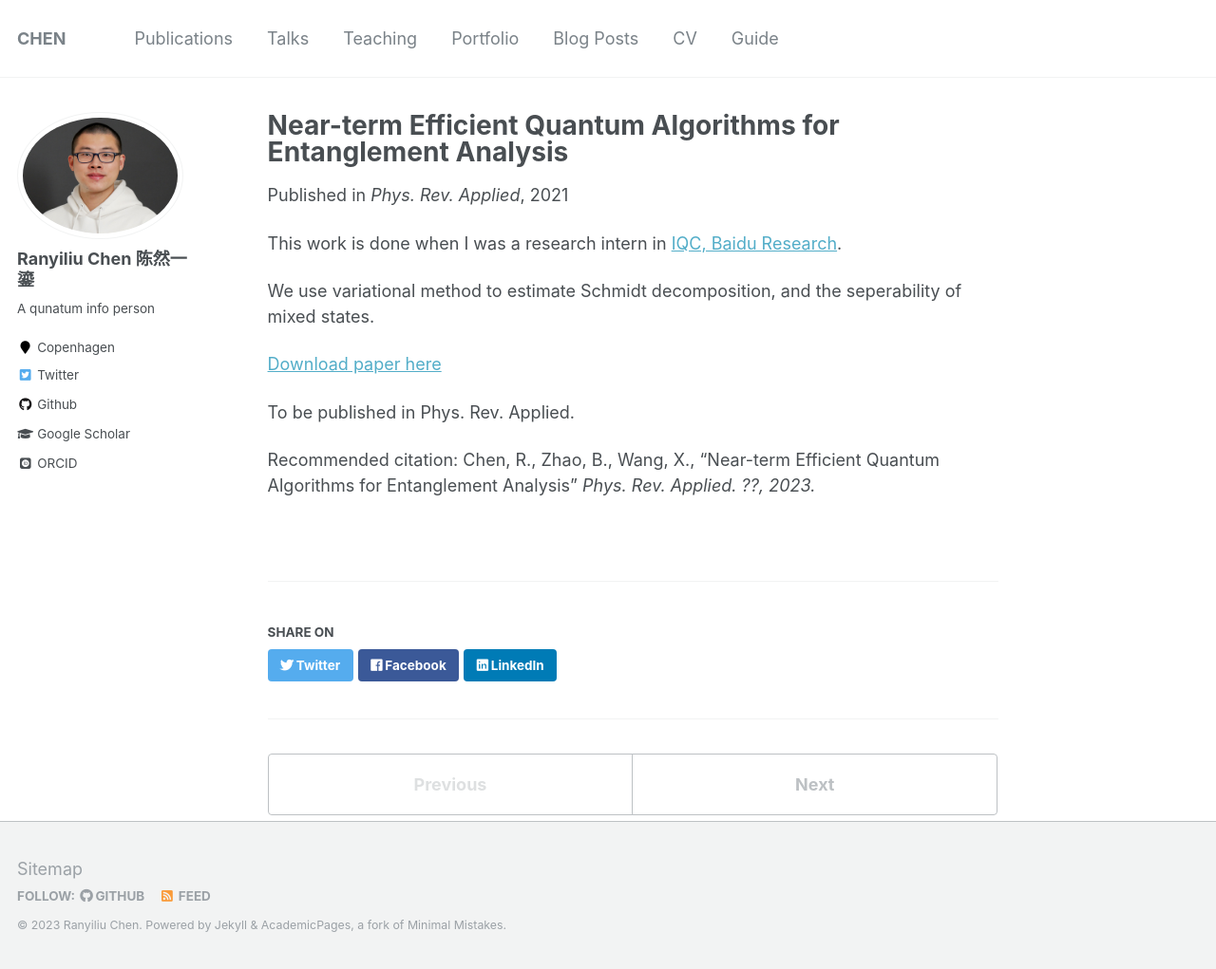
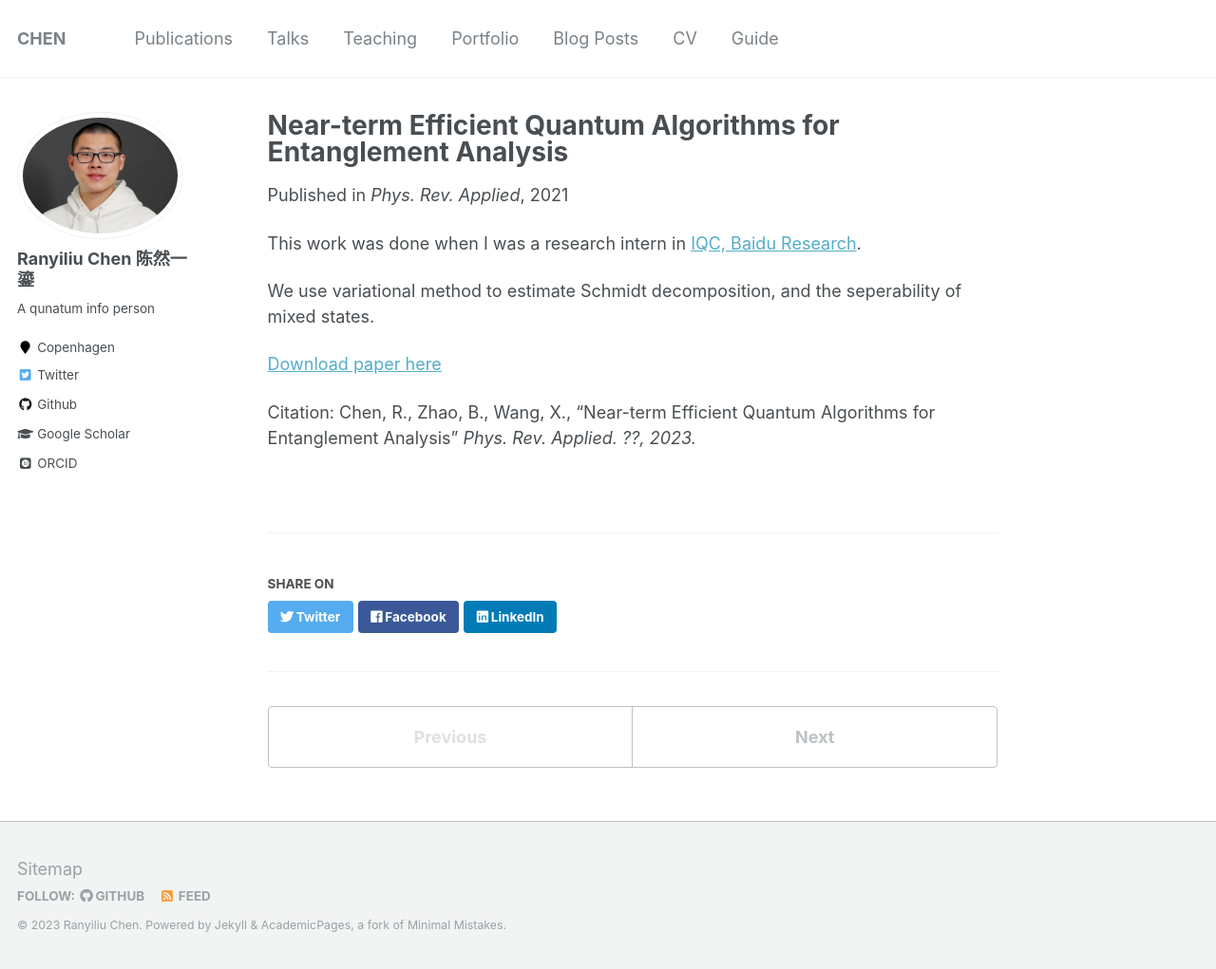
Before and after one commit to CRYL/CRYL.github.io, a Jekyll site: the page built from _publications/variational-entanglement-analysis.md, in a window 1280 px wide and 1021 px high. Shown: the whole window at 95% size. Built offline with Jekyll 4.4.1, drawn with Linux system fonts in a browser that asks for light colours; some web fonts are replaced.

Commit message:
citation issue fix

```diff
--- a/_includes/archive-single-cv.html
+++ b/_includes/archive-single-cv.html
@@ -36,7 +36,7 @@
     {% if post.read_time %}
       <p class="page__meta"><i class="fa fa-clock-o" aria-hidden="true"></i> {% include read-time.html %}</p>
     {% endif %}
-    {% if post.venue%}<p class="archive__item-excerpt" itemprop="description">{{ post.citation }}</p> {% endif %}
+    {% if post.venue%}<p class="archive__item-excerpt" itemprop="description">{{ post.date }}</p> {% endif %}
     </li>
  </article>
 </div>
--- a/_publications/variational-entanglement-analysis.md
+++ b/_publications/variational-entanglement-analysis.md
@@ -9,12 +9,10 @@
 citation:
 ---
 
-This work is done when I was a research intern in [IQC, Baidu Research](https://quantum.baidu.com/about).
+This work was done when I was a research intern in [IQC, Baidu Research](https://quantum.baidu.com/about).
 
 We use variational method to estimate Schmidt decomposition, and the seperability of mixed states.
 
 [Download paper here](https://arxiv.org/abs/2109.10785)
 
-To be published in Phys. Rev. Applied.
-
-Recommended citation: Chen, R., Zhao, B., Wang, X., "Near-term Efficient Quantum Algorithms for Entanglement Analysis" <i>Phys. Rev. Applied<i>. ??, 2023.
+Citation: Chen, R., Zhao, B., Wang, X., "Near-term Efficient Quantum Algorithms for Entanglement Analysis" <i>Phys. Rev. Applied<i>. ??, 2023.
```
Also changed, not shown: _publications/self-testing-lifting-assumptions.md (+3 -0 lines), _publications/self-testing-measurement.md (+4 -1 lines), _publications/variational-metric-estimate.md (+2 -2 lines).
